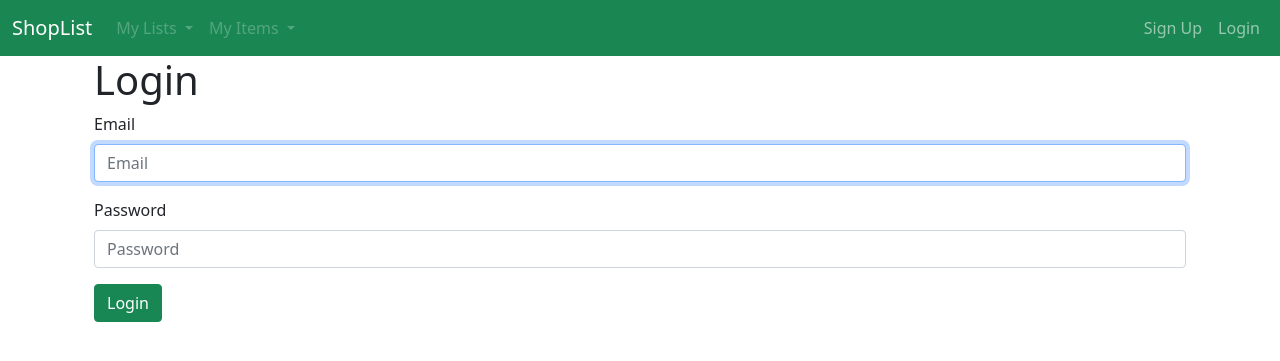
After one commit to j-prt/shoplist-api, a Django app: page /login/ in a window 1280 px wide. The commit adds this page. Shown: the top 361 px of the page. Run offline with Django 3.2, Linux system fonts and the light colour scheme; parts of the project's set-up code (start-up, migrations or seed data) failed here and were passed over; some libraries are stand-ins or nearby versions.

Commit message:
Add django-bootstrap5, add login page

```diff
--- a/app/app/settings.py
+++ b/app/app/settings.py
@@ -51,6 +51,7 @@ INSTALLED_APPS = [
     'user',
     'shopping',
     'frontend',
+    'django_bootstrap5',
 ]
 
 MIDDLEWARE = [
@@ -140,6 +141,8 @@ MEDIA_URL = '/static/media/'
 MEDIA_ROOT = '/vol/web/media'
 STATIC_ROOT = '/vol/web/static'
 
+LOGIN_REDIRECT_URL = 'index'
+
 # Default primary key field type
 # https://docs.djangoproject.com/en/3.2/ref/settings/#default-auto-field
 
--- a/app/frontend/templates/base.html
+++ b/app/frontend/templates/base.html
@@ -10,7 +10,8 @@
   <link href="https://cdn.jsdelivr.net/npm/bootstrap@5.0.2/dist/css/bootstrap.min.css" rel="stylesheet" integrity="sha384-EVSTQN3/azprG1Anm3QDgpJLIm9Nao0Yz1ztcQTwFspd3yD65VohhpuuCOmLASjC" crossorigin="anonymous">
 </head>
 <body>
-  <nav class="navbar navbar-expand-lg sticky-top navbar-dark" style="background-color: #6CB034;">
+  {% comment %} <nav class="navbar navbar-expand-lg sticky-top navbar-dark" style="background-color: #6CB034;"> {% endcomment %}
+  <nav class="navbar navbar-expand-lg sticky-top navbar-dark" style="background-color: #1a8753;">
     <div class="container-fluid">
       <a class="navbar-brand abs" href="{% url 'index' %}">ShopList</a>
       <button class="navbar-toggler ms-auto" type="button" data-bs-toggle="collapse" data-bs-target="#navbarSupportedContent" aria-controls="navbarSupportedContent" aria-expanded="false" aria-label="Toggle navigation">
@@ -39,7 +40,11 @@
         </ul>
         <ul class="navbar-nav ms-auto mb-2 mb-lg-0">
           <li class="nav-item">
-            <a class="nav-link {% if user.is_authenticated == False %}disabled{% endif %}" href="">Account</a>
+            {% if user.is_authenticated %}
+            <a class="nav-link" href="">Account</a>
+            {% else %}
+            <a class="nav-link" href="">Sign Up</a>
+            {% endif %}
           </li>
           <li class="nav-item ">
             <a class="nav-link" href="">Login</a>
--- a/app/frontend/templates/index.html
+++ b/app/frontend/templates/index.html
@@ -3,4 +3,5 @@
 {% block body %}
     <h1>ShopList</h1>
 
+
 {% endblock %}
--- /dev/null
+++ b/app/frontend/templates/login.html
@@ -0,0 +1,14 @@
+{% extends 'base.html' %}
+{% load django_bootstrap5 %}
+{% block body %}
+
+<div class="container">
+  <h1>Login</h1>
+  <form method="POST">
+      {% csrf_token %}
+      {% bootstrap_form form %}
+      <input type="submit" value="Login" class="btn btn-success">
+  </form>
+</div>
+
+{% endblock body %}
--- a/app/frontend/urls.py
+++ b/app/frontend/urls.py
@@ -2,8 +2,11 @@
 URL mappings for front end.
 """
 from django.urls import path
+from django.contrib.auth import views as auth_views
 from frontend import views
 
 urlpatterns = [
     path('', views.index, name='index'),
+    path('login/', auth_views.LoginView.as_view(template_name="login.html"), name='login'),
+
 ]
--- a/requirements.txt
+++ b/requirements.txt
@@ -1,5 +1,6 @@
 Django>=4.0.4,<4.1
 djangorestframework>=3.13.1,<3.14
+django-bootstrap5>=22.1,<23
 psycopg2>=2.9.3,<2.10
 drf-spectacular>=0.24.0,<0.25
 Pillow>=9.2.0,<9.3
```
